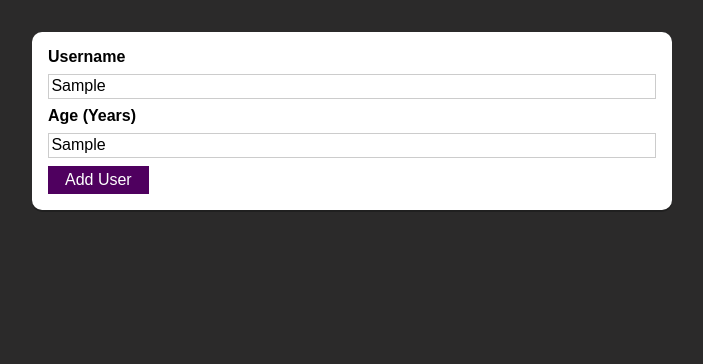
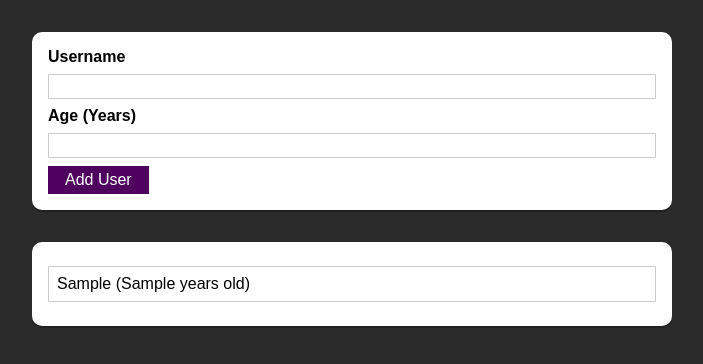
Before and after one commit to Tavaszka1985/react-project3, a React (Create React App) app: page / in a window 1280 px wide. Both pictures are taken after typing "Sample", "Sample" into the empty fields and a click on the button "Add User". Shown: the top 364 px of the page, without its empty margins (288-991 px from the left). Built offline with nearby package versions, Linux system fonts and the light colour scheme.

Commit message:
02.05.2023

```diff
--- a/src/App.js
+++ b/src/App.js
@@ -1,12 +1,25 @@
-import React from "react";
+import React, { useState } from "react";
 import AddUser from "./components/Users/AddUser";
+import UsersList from "./components/Users/UsersList";
 
-function App() {
+const App = () => {
+  const [usersList, setUsersList] = useState([]);
+
+  const addUserHandler = (userName, userAge) => {
+    setUsersList((previousUserList) => {
+      return [
+        ...previousUserList,
+        { id: Math.random().toString(), name: userName, age: userAge },
+      ];
+    });
+  };
+
   return (
     <div>
-      <AddUser />
+      <AddUser onAddUser={addUserHandler} />
+      <UsersList users={usersList} />
     </div>
   );
-}
+};
 
 export default App;
--- /dev/null
+++ b/src/components/UI/ErrorModal.js
@@ -0,0 +1,25 @@
+import React from "react";
+import Card from "./Card";
+import Button from "./Button";
+import styles from "./ErrorModal.module.css";
+
+const ErrorModal = (props) => {
+  return (
+    <div>
+      <div className={styles.backdrop} onClick={props.onConfirm}></div>
+      <Card className={styles.modal}>
+        <header className={styles.header}>
+          <h2>{props.title}</h2>
+        </header>
+        <div className={styles.content}>
+          <p>{props.message}</p>
+        </div>
+        <footer className={styles.actions}>
+          <Button onClick={props.onConfirm}>Okay</Button>
+        </footer>
+      </Card>
+    </div>
+  );
+};
+
+export default ErrorModal;
--- /dev/null
+++ b/src/components/UI/ErrorModal.module.css
@@ -0,0 +1,45 @@
+.backdrop {
+  position: fixed;
+  top: 0;
+  left: 0;
+  width: 100%;
+  height: 100vh;
+  z-index: 10;
+  background: rgba(0, 0, 0, 0.75);
+}
+
+.modal {
+  position: fixed;
+  top: 30vh;
+  left: 10%;
+  width: 80%;
+  z-index: 100;
+  overflow: hidden;
+}
+
+.header {
+  background: #4f005f;
+  padding: 1rem;
+}
+
+.header h2 {
+  margin: 0;
+  color: white;
+}
+
+.content {
+  padding: 1rem;
+}
+
+.actions {
+  padding: 1rem;
+  display: flex;
+  justify-content: flex-end;
+}
+
+@media (min-width: 768px) {
+  .modal {
+    left: calc(50% - 20rem);
+    width: 40rem;
+  }
+}
--- a/src/components/Users/AddUser.js
+++ b/src/components/Users/AddUser.js
@@ -1,23 +1,81 @@
-import React from "react";
+import React, { useState } from "react";
 import Card from "../UI/Card";
 import Button from "../UI/Button";
+import ErrorModal from "../UI/ErrorModal";
 import styles from "./AddUser.module.css";
 
 const AddUser = (props) => {
+  const [enteredUsername, setEnteredUsername] = useState("");
+  const [enteredAge, setEnteredAge] = useState("");
+  const [error, setError] = useState("");
+
   const addUserHandler = (event) => {
     event.preventDefault();
+
+    if (enteredUsername.trim().length === 0 || enteredAge.trim().length === 0) {
+      setError({
+        title: "Invalid input",
+        message: "Please enter a valid name and age (non-empty values).",
+      });
+      return;
+    }
+
+    if (+enteredAge < 1) {
+      setError({
+        title: "Invalid age",
+        message: "Please enter a valid age (> 0).",
+      });
+      return;
+    }
+
+    props.onAddUser(enteredUsername, enteredAge);
+
+    console.log(enteredUsername, enteredAge);
+    setEnteredUsername("");
+    setEnteredAge("");
+  };
+
+  const usernameChangeHandler = (event) => {
+    setEnteredUsername(event.target.value);
+  };
+
+  const ageChangeHandler = (event) => {
+    setEnteredAge(event.target.value);
+  };
+
+  const errorHandler = () => {
+    setError(null);
   };
 
   return (
+    <>
+      {error && (
+        <ErrorModal
+          title={error.title}
+          message={error.message}
+          onConfirm={errorHandler}
+        />
+      )}
       <Card className={styles.input}>
         <form onSubmit={addUserHandler}>
           <label htmlFor="username">Username</label>
-        <input type="text" id="username" />
+          <input
+            type="text"
+            id="username"
+            onChange={usernameChangeHandler}
+            value={enteredUsername}
+          />
           <label htmlFor="age">Age (Years)</label>
-        <input type="age" id="username" />
+          <input
+            type="age"
+            id="username"
+            onChange={ageChangeHandler}
+            value={enteredAge}
+          />
           <Button type="submit">Add User</Button>
         </form>
       </Card>
+    </>
   );
 };
 
--- /dev/null
+++ b/src/components/Users/UsersList.js
@@ -0,0 +1,19 @@
+import React from "react";
+import Card from "../UI/Card";
+import styles from "./UsersList.module.css";
+
+const UsersList = (props) => {
+  return (
+    <Card className={styles.users}>
+      <ul>
+        {props.users.map((user) => (
+          <li key={user.id}>
+            {user.name} ({user.age} years old)
+          </li>
+        ))}
+      </ul>
+    </Card>
+  );
+};
+
+export default UsersList;
--- /dev/null
+++ b/src/components/Users/UsersList.module.css
@@ -0,0 +1,16 @@
+.users {
+  margin: 2rem auto;
+  width: 90%;
+  max-width: 40rem;
+}
+
+.users ul {
+  list-style: none;
+  padding: 1rem;
+}
+
+.users li {
+  border: 1px solid #ccc;
+  margin: 0.5rem 0;
+  padding: 0.5rem;
+}
```
Also changed, not shown: 1 other file (tests, documents, lock files or other folders). Lines whose indentation alone changed are shown as unchanged.
